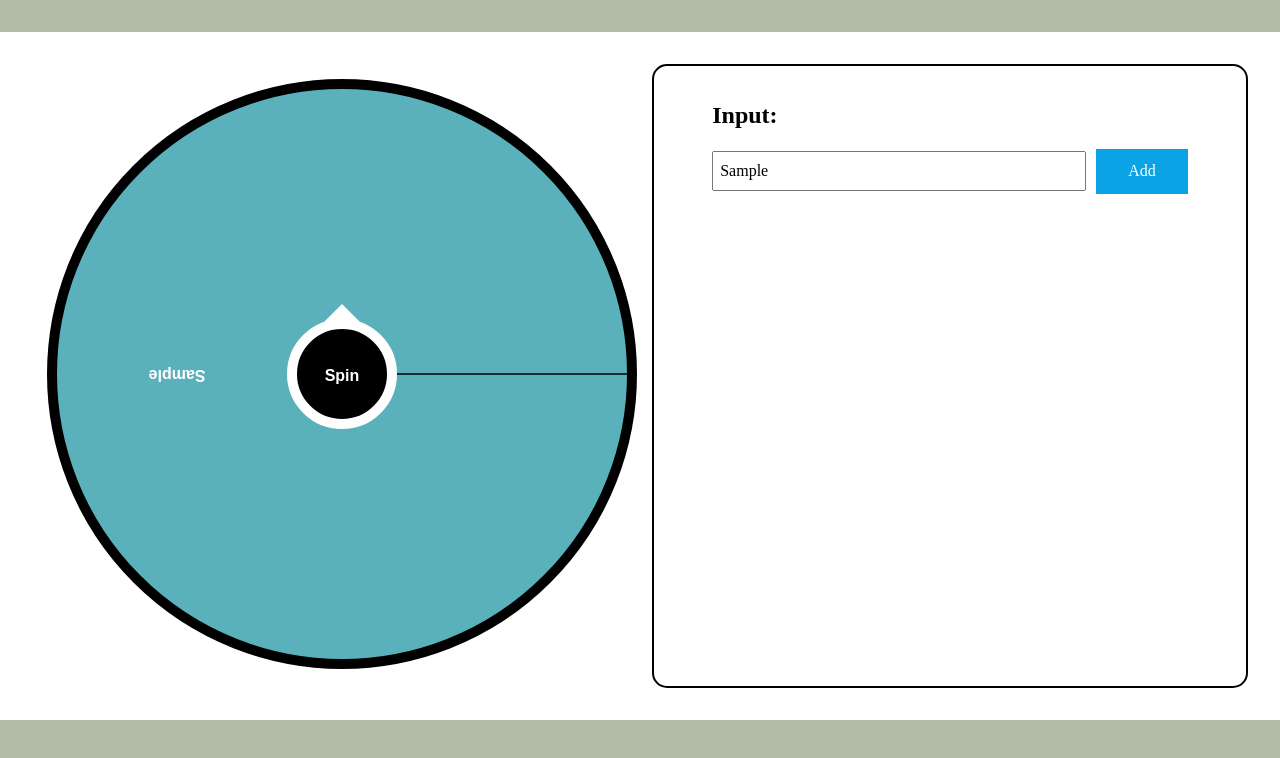
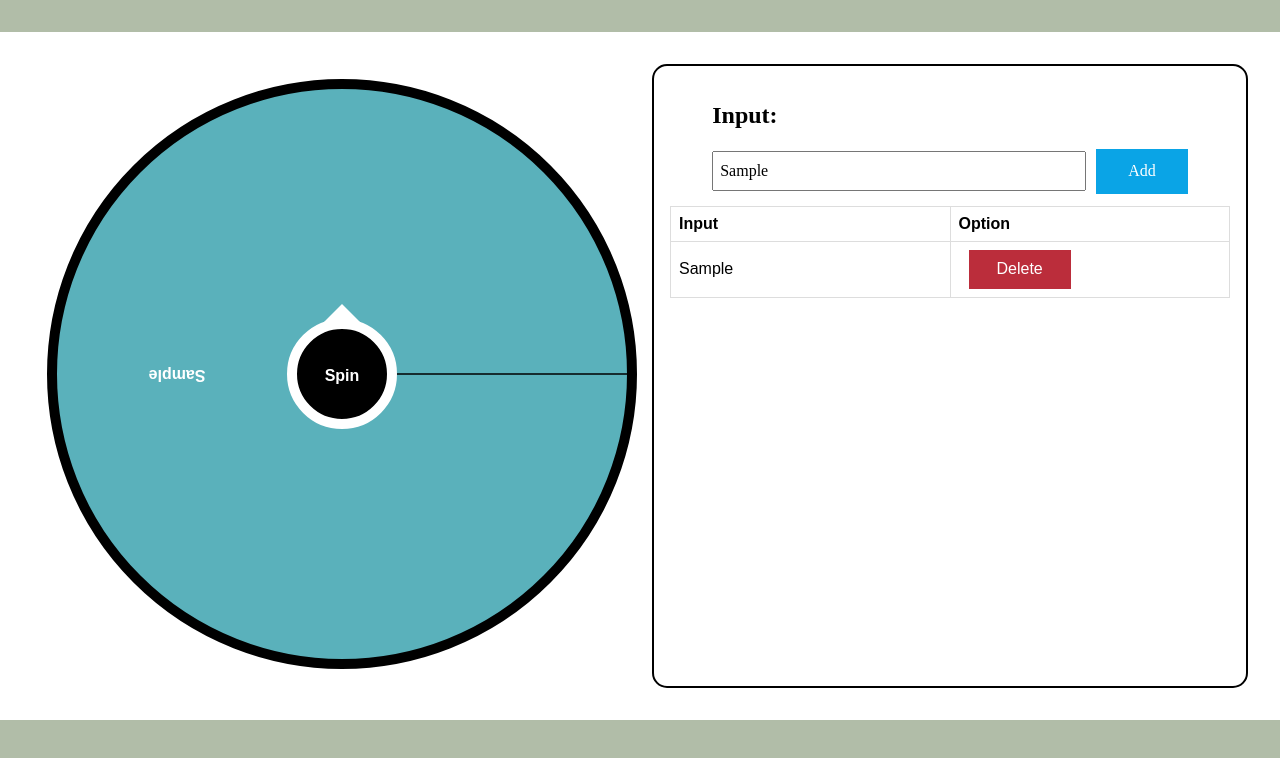
Before and after one commit to ivandez/Picker-Wheel, a React (Vite) app: page / in a window 1280 px wide. Both pictures are taken after typing "Sample" into the empty fields and a click on the button "Add". Shown: the top 758 px of the page. Built offline with nearby package versions, Linux system fonts and the light colour scheme.

Commit message:
implemente uuid, show and delete user inputs

```diff
--- a/src/App.css
+++ b/src/App.css
@@ -31,6 +31,35 @@
   margin-left: 10px;
 }
 
+.delete-button {
+  background-color: #bb2d3b;
+  border: none;
+  color: white;
+  padding: 10px 28px;
+  text-decoration: none;
+  cursor: pointer;
+  margin-left: 10px;
+}
+
+table {
+  font-family: arial, sans-serif;
+  border-collapse: collapse;
+  width: 100%;
+  table-layout: fixed;
+  margin-top: 12px;
+}
+
+td,
+th {
+  border: 1px solid #dddddd;
+  text-align: left;
+  padding: 8px;
+}
+
+tr:nth-child(even) {
+  background-color: #dddddd;
+}
+
 @media (width >= 992px) {
   .container {
     display: grid;
--- a/src/App.jsx
+++ b/src/App.jsx
@@ -8,11 +8,20 @@ function App() {
   const { register, handleSubmit } = useForm();
 
   const onSubmit = (data) => {
-    setSegments([...segments, data.option]);
+    setSegments([
+      ...segments,
+      { name: data.option, uuid: self.crypto.randomUUID() },
+    ]);
   };
 
   const onFinished = (winner) => {
     console.log(winner);
+  };
+
+  const handleDelete = (itemToDeleteUUID) => {
+    setSegments((prevItems) =>
+      prevItems.filter((item) => item.uuid !== itemToDeleteUUID)
+    );
   };
 
   const [segments, setSegments] = useState([]);
@@ -52,6 +61,34 @@ function App() {
             Add
           </button>
         </div>
+        {segments.length > 0 && (
+          <table>
+            <thead>
+              <tr>
+                <th>Input</th>
+                <th>Option</th>
+              </tr>
+            </thead>
+            <tbody>
+              {segments.map((segment) => {
+                return (
+                  <tr key={segment.uuid}>
+                    <td>{segment.name}</td>
+                    <td>
+                      <button
+                        className="delete-button"
+                        type="submit"
+                        onClick={() => handleDelete(segment.uuid)}
+                      >
+                        Delete
+                      </button>
+                    </td>
+                  </tr>
+                );
+              })}
+            </tbody>
+          </table>
+        )}
       </form>
     </div>
   );
--- a/src/components/FortuneWheel.jsx
+++ b/src/components/FortuneWheel.jsx
@@ -16,7 +16,11 @@ const FortuneWheel = ({
   fontFamily = "proxima-nova",
 }) => {
   if (segments.length === 0) {
-    segments = ["Example 1", "Example 2", "Example 3"];
+    segments = [
+      { name: "Example 1", uuid: self.crypto.randomUUID() },
+      { name: "Example 2", uuid: self.crypto.randomUUID() },
+      { name: "Example 3", uuid: self.crypto.randomUUID() },
+    ];
   }
 
   // hooks
@@ -156,7 +160,7 @@ const FortuneWheel = ({
       return false;
     }
     const ctx = canvasContext;
-    const value = segments[key];
+    const value = segments[key].name;
     ctx.save();
     ctx.beginPath();
     ctx.moveTo(centerX, centerY);
```
